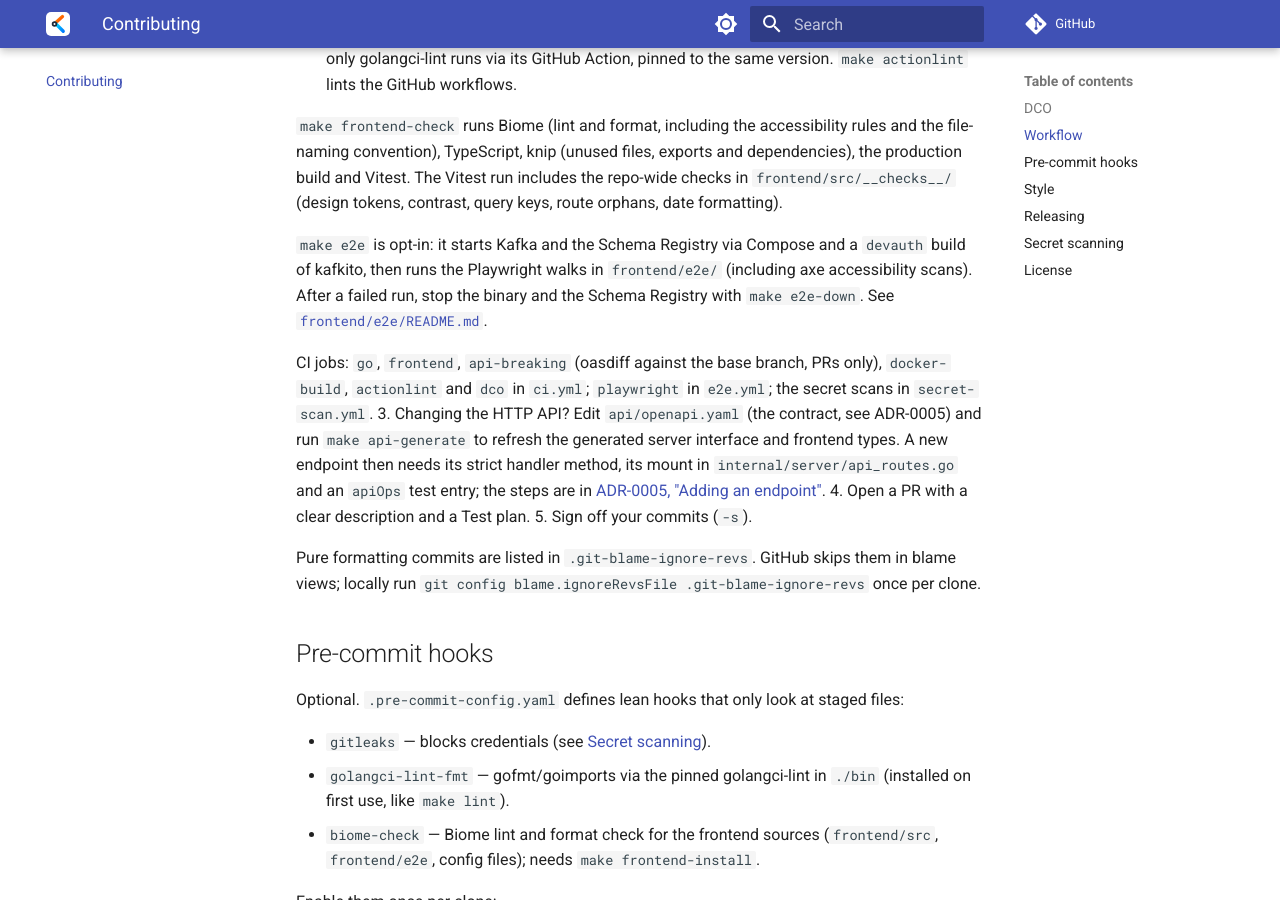
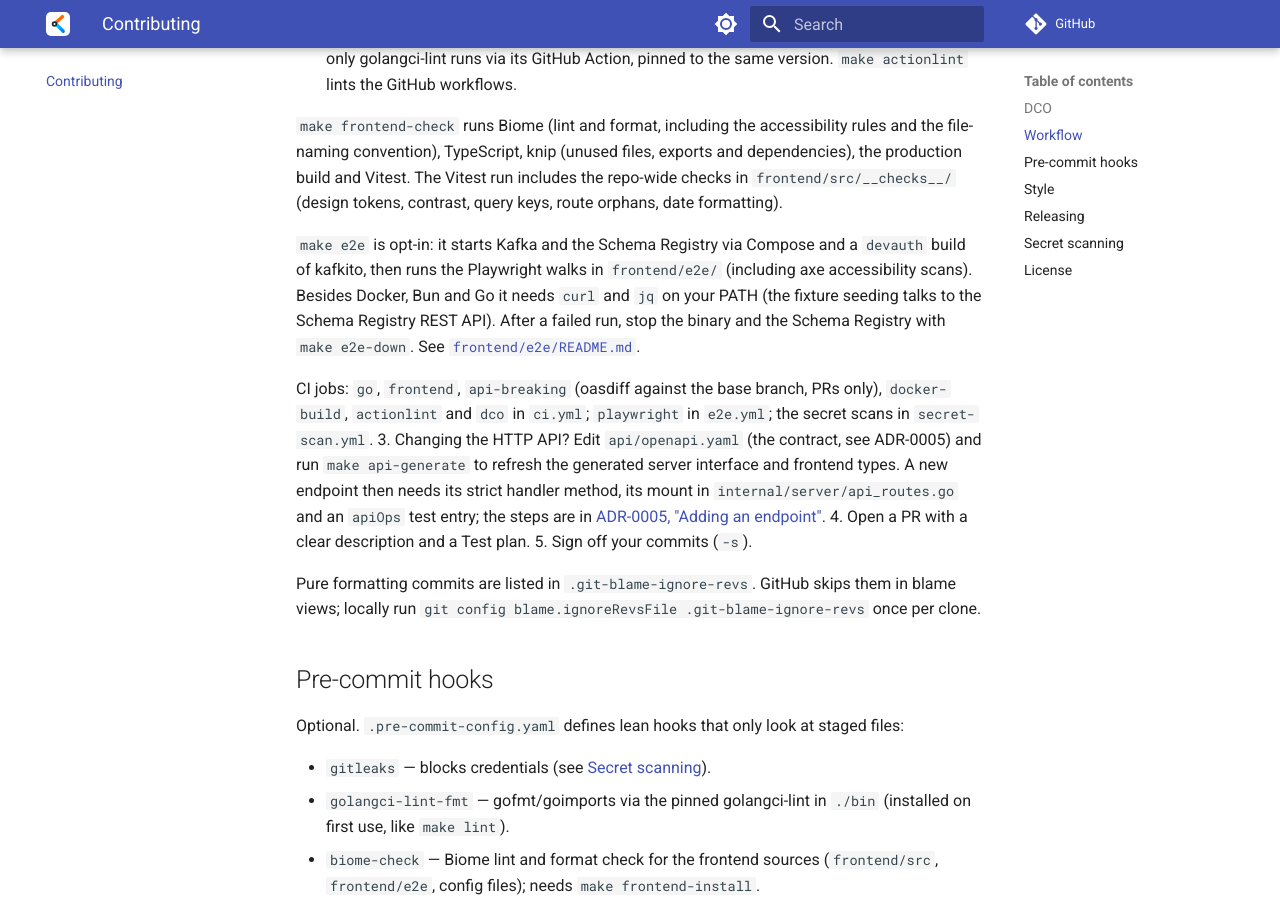
Before and after one commit to FinkeFlo/kafkito, an MkDocs documentation site: the page built from docs/contributing.md, in a window 1280 px wide and 900 px high, scrolled down 653 px. Built offline with MkDocs 1.6.1 and Material for MkDocs 9.7.7, drawn with Linux system fonts in a browser that asks for light colours; comment, search, counter and statistics services are not loaded.

Commit message:
test(e2e): check seed.sh's tools up front
Seeding the Schema Registry added curl, jq and go (for the Avro encoder)
to what seed.sh needs. Check for them, and docker, before any seeding
starts and name the missing ones with an install hint instead of failing
halfway through. List curl and jq in the e2e prerequisites.

Signed-off-by: FinkeFlo <5244525+FinkeFlo@users.noreply.github.com>

```diff
--- a/CONTRIBUTING.md
+++ b/CONTRIBUTING.md
@@ -32,7 +32,9 @@
 
    `make e2e` is opt-in: it starts Kafka and the Schema Registry via Compose
    and a `devauth` build of kafkito, then runs the Playwright walks in
-   `frontend/e2e/` (including axe accessibility scans). After a failed run,
+   `frontend/e2e/` (including axe accessibility scans). Besides Docker, Bun
+   and Go it needs `curl` and `jq` on your PATH (the fixture seeding talks to
+   the Schema Registry REST API). After a failed run,
    stop the binary and the Schema Registry with `make e2e-down`. See
    [`frontend/e2e/README.md`](https://github.com/FinkeFlo/kafkito/blob/main/frontend/e2e/README.md).
 
```
Also changed, not shown: frontend/e2e/README.md (+6 -0 lines), 2 other files.
